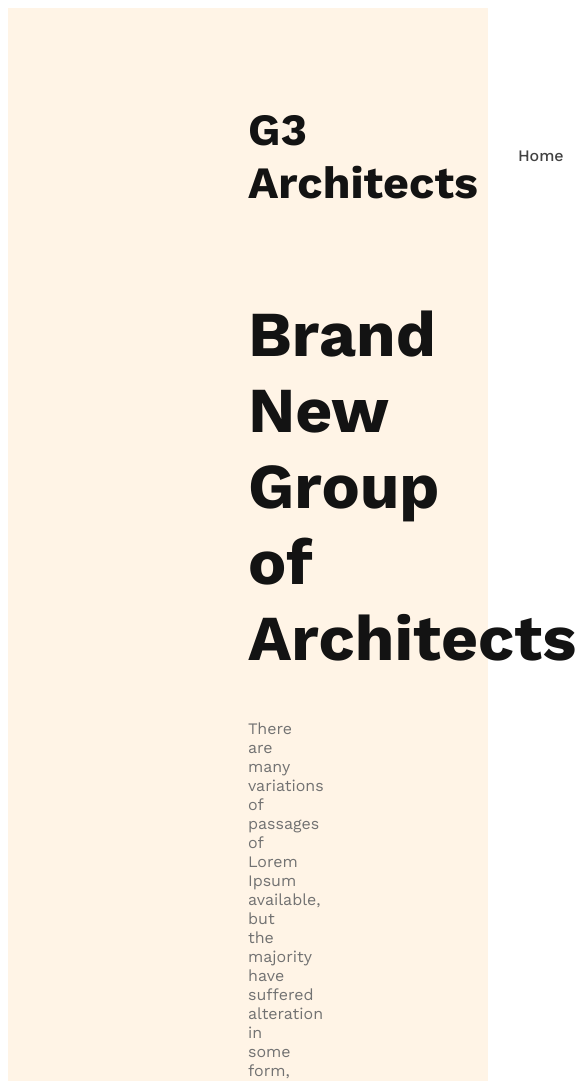
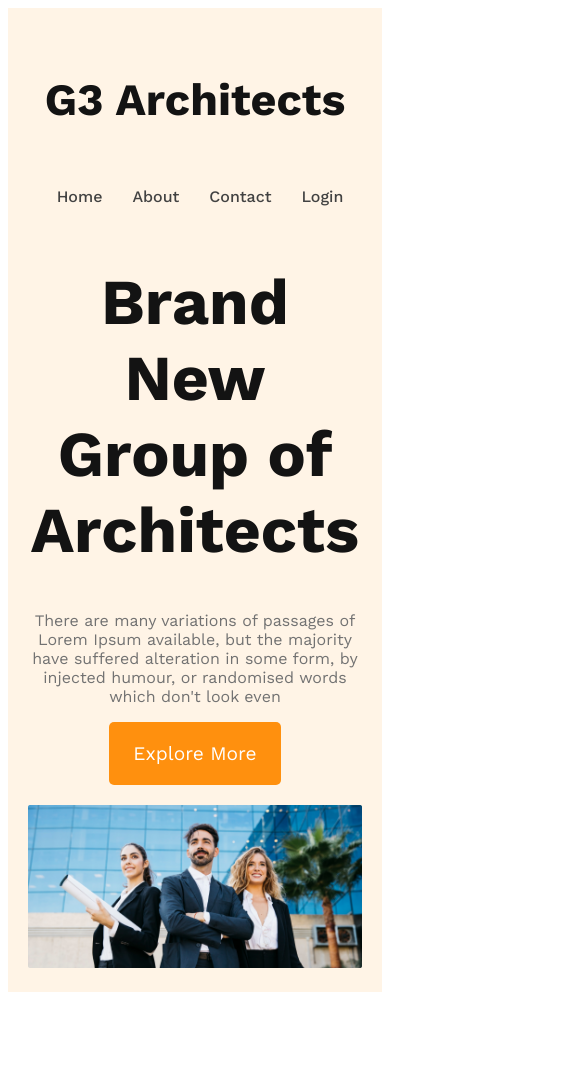
Before and after one commit to ASRAF-JAHAN/g3-architects-website, a plain HTML site: page index.html in a window 390 px wide. Shown: the top 1081 px of the page, 585 px wide, since content can reach past the window. After the commit the page ends 1000 px from the top, so only its background shows below. Drawn offline with nearby package versions, Linux system fonts and the light colour scheme.

Commit message:
finished the section with the responsive with mobile and tablet

```diff
--- a/styles/architect.css
+++ b/styles/architect.css
@@ -7,7 +7,13 @@
     font-family: 'Work Sans', sans-serif;
   }
   .btn-primary{
-
+    border: none;
+    border-radius: 5px;
+    padding: 20px 24px;
+    background: #FF900E;
+    color: #FFF;
+    font-size:1.2rem;
+    cursor: pointer;
   }
   /* header styles */
   header{
@@ -51,3 +57,26 @@
 .banner-decription{
   color: var(--dark-03, #727272);
 }
+.banner img{
+    margin-top: 20px;
+    width: 100%;
+}
+/* responsive media quary */
+/* mobile devices */
+@media screen and (max-width:576px){
+    header{
+    padding:20px;
+    }
+    nav{
+        flex-direction: column;
+    }
+}
+/* tablet or medium devices */
+@media screen and (min-width:576px) and (max-width:960px) {
+    header{
+        padding:50px;
+        }
+    nav{
+        flex-direction: column;
+    }
+}
```
